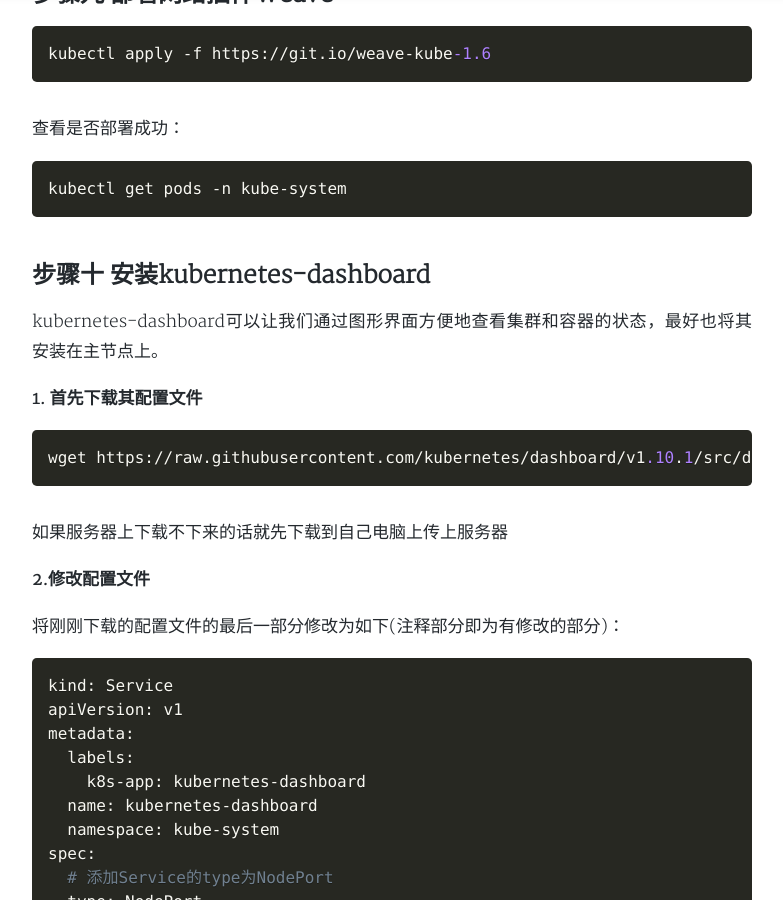
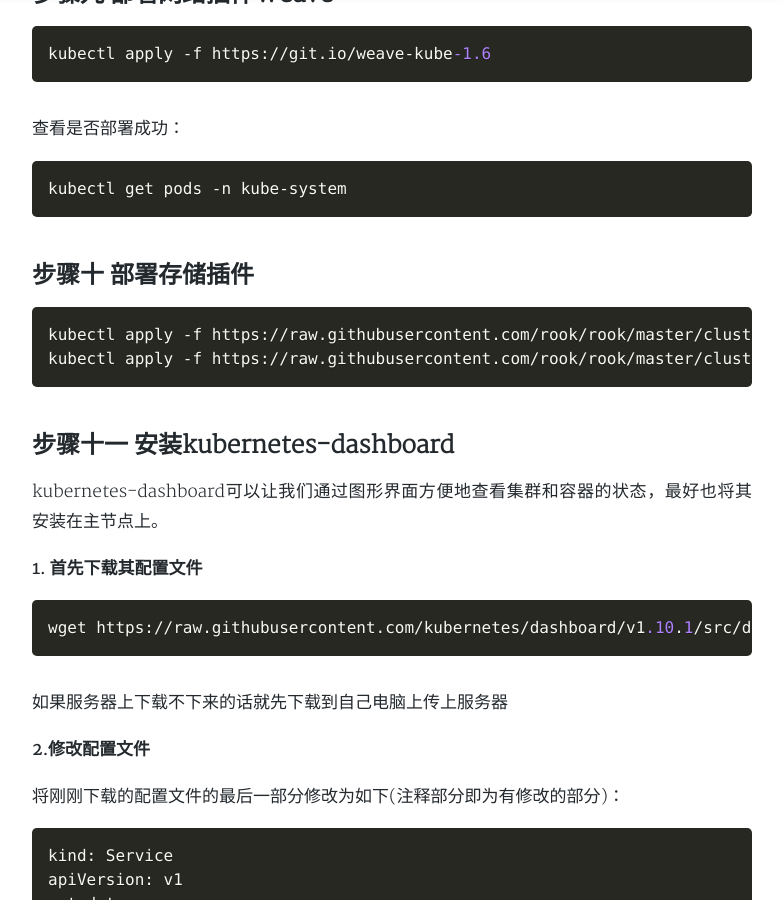
Before and after one commit to DQinYuan/dqinyuan.github.io, a Jekyll site: the page built from _posts/2019-03-25-kubernetes-master-node-deploy.md, in a window 1280 px wide and 900 px high, scrolled down 5400 px. Shown: the whole window, without its empty margins (248-1031 px from the left). Built offline with Jekyll 4.4.1, drawn with Linux system fonts in a browser that asks for light colours; nearby versions of some CDN libraries; comment, search, counter and statistics services are not loaded; a style sheet for code colours, icons or effects is not loaded; some of the changed text lies outside the part shown.

Commit message:
k8s master

````diff
--- a/_posts/2019-03-25-kubernetes-master-node-deploy.md
+++ b/_posts/2019-03-25-kubernetes-master-node-deploy.md
@@ -214,7 +214,14 @@
 kubectl get pods -n kube-system
 ```
 
-## 步骤十 安装kubernetes-dashboard
+## 步骤十 部署存储插件
+
+```python
+kubectl apply -f https://raw.githubusercontent.com/rook/rook/master/cluster/examples/kubernetes/ceph/operator.yaml
+kubectl apply -f https://raw.githubusercontent.com/rook/rook/master/cluster/examples/kubernetes/ceph/cluster.yaml
+```
+
+## 步骤十一 安装kubernetes-dashboard
 
 kubernetes-dashboard可以让我们通过图形界面方便地查看集群和容器的状态，最好也将其安装在主节点上。
 
@@ -290,14 +297,9 @@
 
 ![kubernetes dashboard](/assets/img/kubernetes/dashboard.png)
 
-即可进入兼容的页面。
+即可进入页面。
 
-## 步骤十一 部署存储插件
 
-```python
-kubectl apply -f https://raw.githubusercontent.com/rook/rook/master/cluster/examples/kubernetes/ceph/operator.yaml
-kubectl apply -f https://raw.githubusercontent.com/rook/rook/master/cluster/examples/kubernetes/ceph/cluster.yaml
-```
 
 # Worker节点的部署
 ---
````
